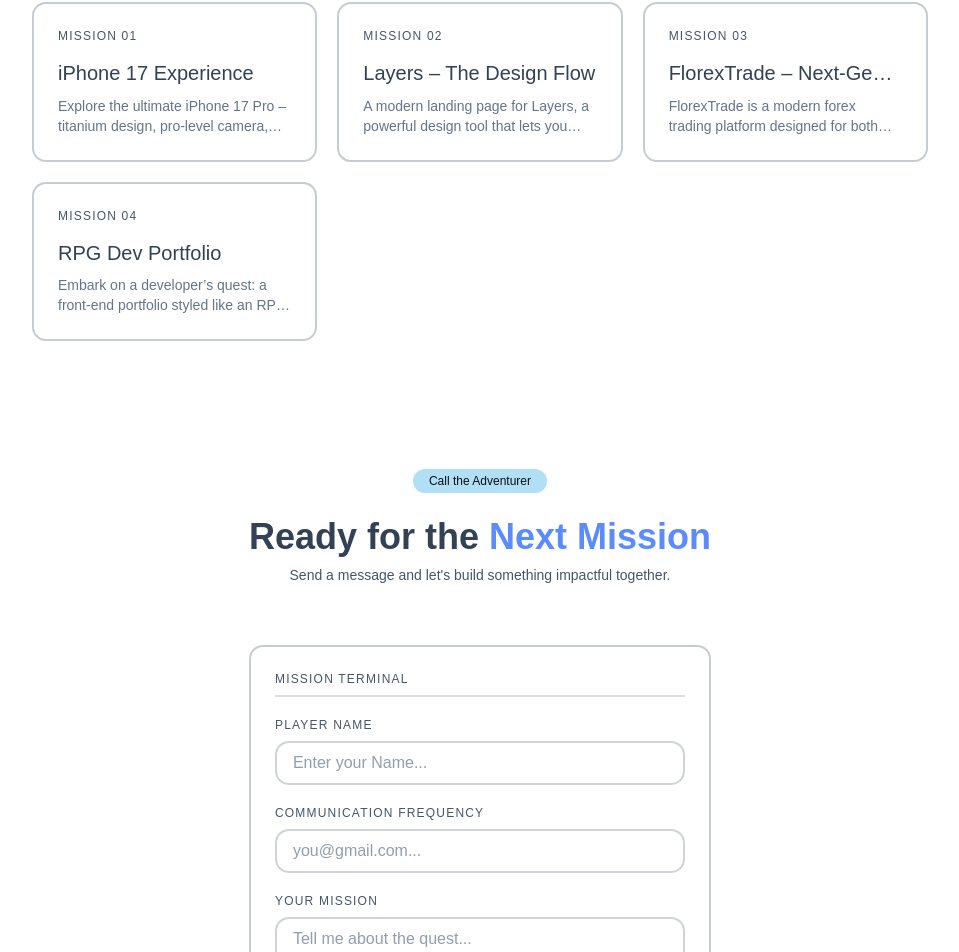
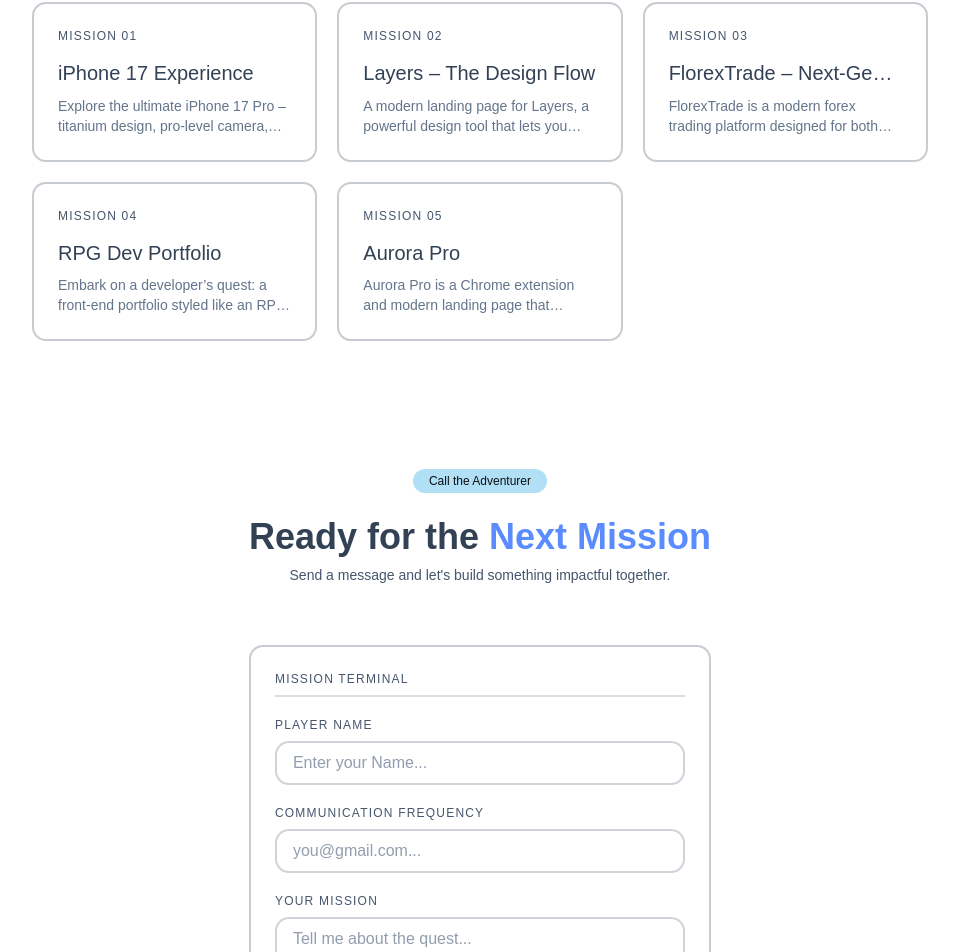
Before and after one commit to adoniasgoesw/Portfolio, a React (Vite) app: page / in a window 1280 px wide. Shown: the part 1898-2850 px from the top of the page, without its empty margins (160-1119 px from the left). Built offline with nearby package versions, Linux system fonts and the light colour scheme.

Commit message:
new version

```diff
--- a/src/data/data.jsx
+++ b/src/data/data.jsx
@@ -5,6 +5,7 @@
 import Project02 from "../assets/Project02.jpeg"
 import Project03 from "../assets/Project03.jpeg"
 import Project04 from "../assets/Project04.jpeg"
+import Project05 from "../assets/Project05.jpeg"
 const navItems = [
     {
        label: "Home",
@@ -78,7 +79,7 @@
         github: "https://github.com/adoniasgoesw/iPhone-17"
     },
 
-    {   image: Project01,
+    {   image: Project02,
         name: "Layers – The Design Flow",
         desc: "A modern landing page for Layers, a powerful design tool that lets you create, prototype, and collaborate effortlessly. Combine simplicity with advanced features to stay in your creative flow.",
         skills: ["React", "Tailwindcss"],
@@ -87,7 +88,7 @@
     },
 
     {
-        image: Project01,
+        image: Project03,
         name: "FlorexTrade – Next-Gen Forex",
         desc: "FlorexTrade is a modern forex trading platform designed for both novice and professional traders. With real-time analytics, institutional-grade security, and advanced trading tools, users can trade confidently and efficiently.",
         skills: ["React", "Tailwindcss"],
@@ -96,12 +97,21 @@
     },
 
     {
-        image: Project01,
+        image: Project04,
         name: "RPG Dev Portfolio",
         desc: "Embark on a developer’s quest: a front-end portfolio styled like an RPG adventure, where each project is a mission, every skill is a power unlocked, and the UI blends magic with modern web technologies.",
         skills: ["React", "Tailwindcss"],
         link:"https://adoniasgoes.netlify.app/",
         github: "https://github.com/adoniasgoesw/Portfolio/tree/main"
+    },
+
+    {
+        image: Project05, // substitua pela imagem do Aurora Pro
+        name: "Aurora Pro",
+        desc: "Aurora Pro is a Chrome extension and modern landing page that automates your Meta AI workflow. Generate images and animations in batches, monitor tasks in real time, and keep your files organized—boosting your creative flow with minimal manual effort.",
+        skills: ["React", "Tailwindcss", "Chrome Extension", "Meta AI"],
+        link: "https://aurorapro.netlify.app/",
+        github: "https://github.com/adoniasgoesw/Aurora"
     }
 ]
 export { navItems , skills, projects};
--- a/src/index.css
+++ b/src/index.css
@@ -9,7 +9,8 @@
     /* Impede que scroll horizontal apareça */
     -ms-overflow-style: none; /* IE/Edge */
     scrollbar-width: none; /* Firefox */
-    overscroll-behavior: none; /* impede bounce do scroll */
+    overscroll-behavior-y: auto; /* mantém scroll vertical natural */
+    touch-action: pan-y; /* prioriza gesto vertical no mobile */
   }
 
   html::-webkit-scrollbar,
```
Also changed, not shown: src/assets/Project05.jpeg (added).
